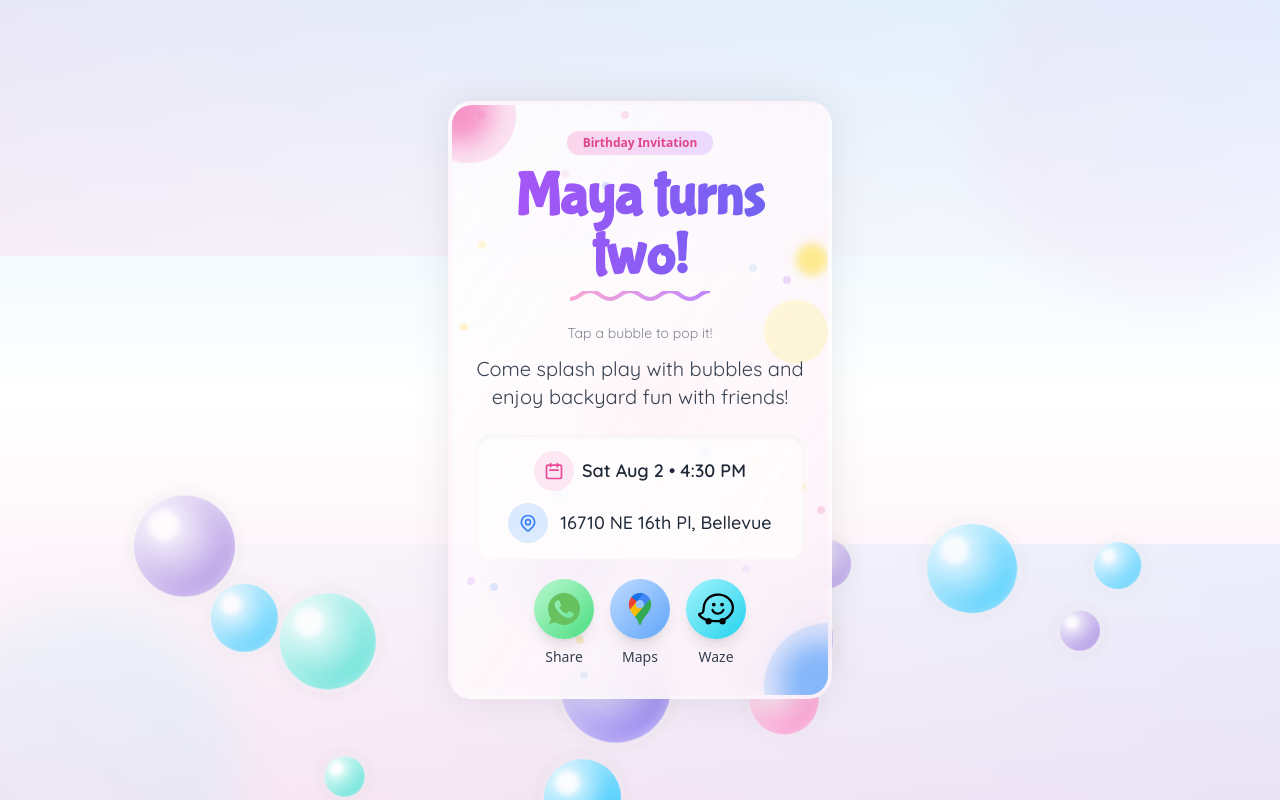
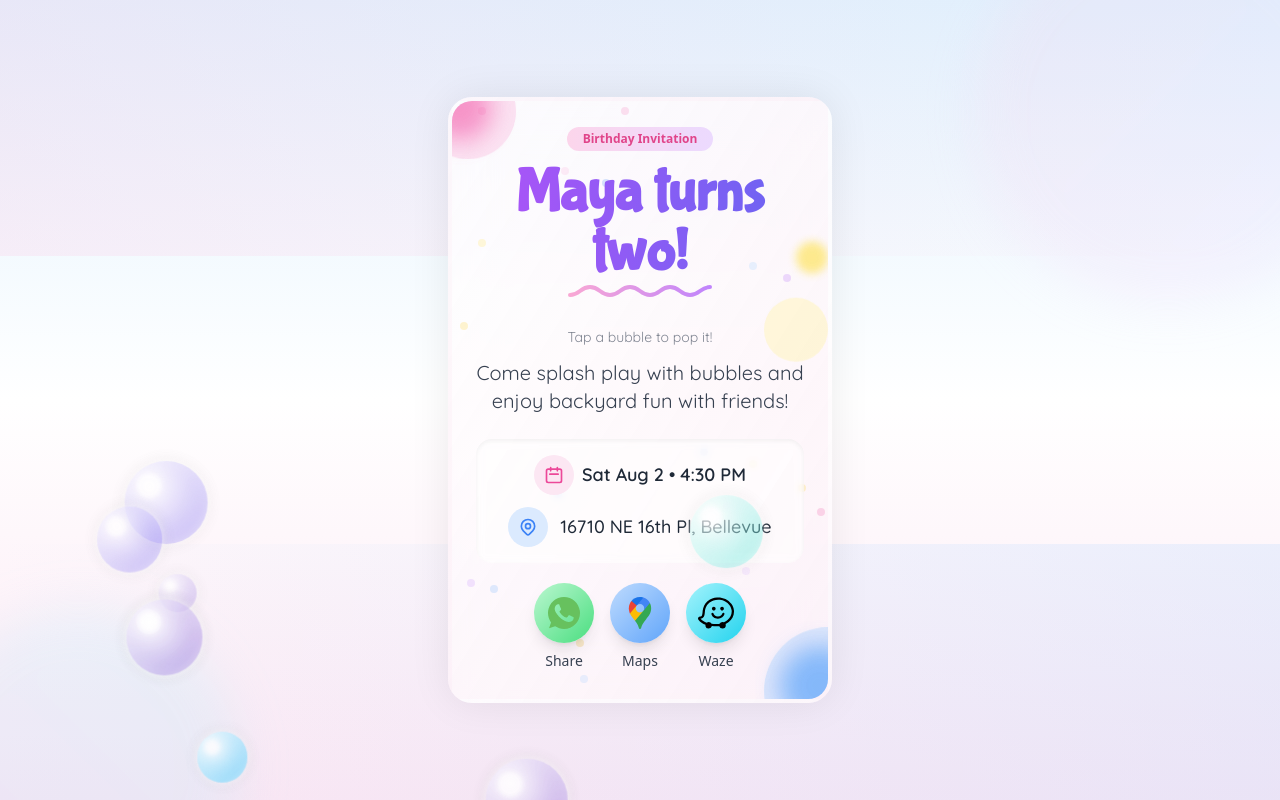
Before and after one commit to EitanSht/Maya-Bday-Invite, a React (Vite) app: page / in a window 1280 px wide. Built offline with nearby package versions, Linux system fonts and the light colour scheme.

Commit message:
UI tweaks: reduced bubble density & transparency, faster splash fade, fixed wave underline clipping

```diff
--- a/src/components/Bubbles.jsx
+++ b/src/components/Bubbles.jsx
@@ -3,12 +3,12 @@ import Splash from "./Splash"; // Import the new Splash component
 
 // Enhanced bubble colors with matching splash colors - more vibrant and festive
 const bubbleColors = [
-  { bubble: "rgba(255,105,180,0.85)", splash: "rgba(255,105,180,0.6)" }, // Hot Pink
-  { bubble: "rgba(123,104,238,0.85)", splash: "rgba(123,104,238,0.6)" }, // Medium Slate Blue
-  { bubble: "rgba(64,224,208,0.85)", splash: "rgba(64,224,208,0.6)" }, // Turquoise
-  { bubble: "rgba(255,215,0,0.85)", splash: "rgba(255,215,0,0.6)" }, // Gold
-  { bubble: "rgba(147,112,219,0.85)", splash: "rgba(147,112,219,0.6)" }, // Medium Purple
-  { bubble: "rgba(0,191,255,0.85)", splash: "rgba(0,191,255,0.6)" }, // Deep Sky Blue
+  { bubble: "rgba(255,105,180,0.5)", splash: "rgba(255,105,180,0.35)" }, // Hot Pink
+  { bubble: "rgba(123,104,238,0.5)", splash: "rgba(123,104,238,0.35)" }, // Medium Slate Blue
+  { bubble: "rgba(64,224,208,0.5)", splash: "rgba(64,224,208,0.35)" }, // Turquoise
+  { bubble: "rgba(255,215,0,0.5)", splash: "rgba(255,215,0,0.35)" }, // Gold
+  { bubble: "rgba(147,112,219,0.5)", splash: "rgba(147,112,219,0.35)" }, // Medium Purple
+  { bubble: "rgba(0,191,255,0.5)", splash: "rgba(0,191,255,0.35)" }, // Deep Sky Blue
 ];
 
 function random(min, max) {
@@ -26,8 +26,8 @@ export default function Bubbles({ onFirstPop }) {
     setStains([{ id: 'initial', top: '50%', left: '50%', size: 180, color: 'rgba(255,182,193,0.45)', rotation: random(0,360)}]);
 
     // Spawn a batch of bubbles immediately so the screen isn't empty on load
-    const initialBubbles = Array.from({ length: 8 }).map(() => {
-      const size = random(40, 120);
+    const initialBubbles = Array.from({ length: 4 }).map(() => {
+      const size = random(30, 90);
       const id = Date.now().toString() + Math.random();
       const left = random(5, 85);
       const animationDuration = random(15, 25);
@@ -40,8 +40,8 @@ export default function Bubbles({ onFirstPop }) {
 
     const interval = setInterval(() => {
       setBubbles((prev) => {
-        if (prev.length > 50) return prev; // Keep DOM under control
-        const size = random(40, 120);
+        if (prev.length > 30) return prev; // Keep DOM under control
+        const size = random(30, 90);
         const id = Date.now().toString() + Math.random();
         const left = random(5, 85); // keep inside viewport
         const animationDuration = random(15, 25);
@@ -62,7 +62,7 @@ export default function Bubbles({ onFirstPop }) {
           },
         ];
       });
-    }, 700);
+    }, 1700);
     return () => clearInterval(interval);
   }, []);
 
@@ -106,6 +106,11 @@ export default function Bubbles({ onFirstPop }) {
       setTimeout(() => {
         setBubbles((prev) => prev.filter((b) => b.id !== id));
       }, 100);
+
+      // Remove the stain after fadeSplash completes (4.5s)
+      setTimeout(() => {
+        setStains((prev) => prev.filter((s) => s.id !== newStain.id));
+      }, 2200);
     }
   }, [bubbles, onFirstPop]);
 
@@ -115,7 +120,7 @@ export default function Bubbles({ onFirstPop }) {
 
 
   return (
-    <div className="absolute inset-0 overflow-hidden pointer-events-none">
+    <div className="absolute inset-0 overflow-hidden pointer-events-none z-20">
       <style>{`
         @keyframes floatUp {
           0% { transform: translateY(0); opacity: 1; }
@@ -135,6 +140,11 @@ export default function Bubbles({ onFirstPop }) {
           0% { opacity: 0.7; }
           50% { opacity: 1; }
           100% { opacity: 0.7; }
+        }
+        @keyframes fadeSplash {
+          0%   { opacity: 1; }
+          70%  { opacity: 1; }
+          100% { opacity: 0; }
         }
       `}</style>
 
--- a/src/components/InviteCard.jsx
+++ b/src/components/InviteCard.jsx
@@ -62,7 +62,7 @@ export default function InviteCard({ popped }) {
           </h1>
 
           {/* Wavy underline */}
-          <svg className="mx-auto mb-4" width="140" height="16" viewBox="0 0 140 16" fill="none" xmlns="http://www.w3.org/2000/svg">
+          <svg className="mx-auto mb-4 overflow-visible" width="140" height="24" viewBox="0 0 140 24" fill="none" xmlns="http://www.w3.org/2000/svg">
             <path d="M0 8C10 8 10 0 20 0C30 0 30 8 40 8C50 8 50 0 60 0C70 0 70 8 80 8C90 8 90 0 100 0C110 0 110 8 120 8C130 8 130 0 140 0" stroke="url(#grad)" strokeWidth="4" strokeLinecap="round"/>
             <defs>
               <linearGradient id="grad" x1="0" y1="0" x2="140" y2="0" gradientUnits="userSpaceOnUse">
--- a/src/components/Splash.jsx
+++ b/src/components/Splash.jsx
@@ -72,7 +72,7 @@ const Splash = ({ color, size, rotation, top, left }) => {
     height: "100%",
     transform: `rotate(${rotation}deg)`,
     transformOrigin: "center center",
-    animation: "splatScale 0.5s cubic-bezier(0.12,0.9,0.53,1.3) forwards",
+    animation: "splatScale 0.5s cubic-bezier(0.12,0.9,0.53,1.3) forwards, fadeSplash 1.5s 0.5s forwards",
   };
 
   // Create a lighter version of the color for the highlight
```
